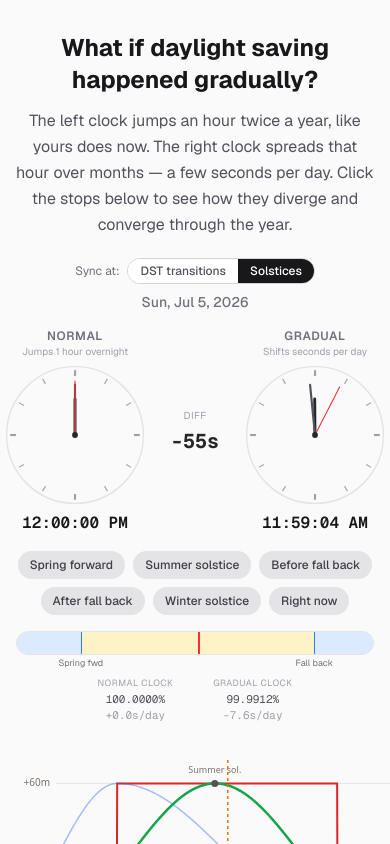
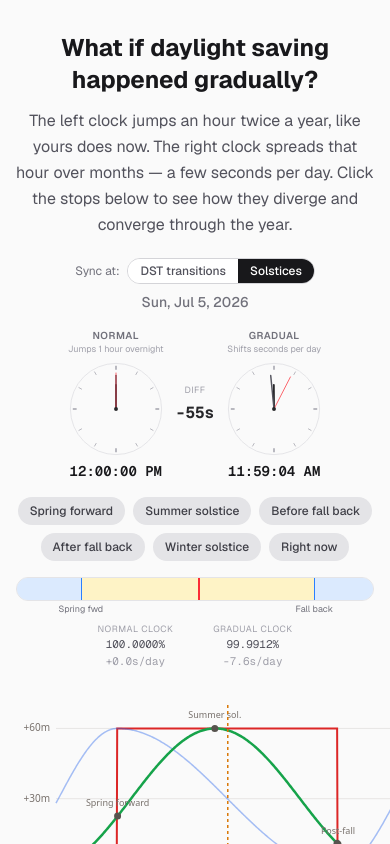
Before and after one commit to johndimm/gradual-daylight-saving, a Next.js app: page / in a window 390 px wide. Shown: the top 844 px of the page. Built offline with nearby package versions, Linux system fonts and the light colour scheme.

Commit message:
narrow screen

```diff
--- a/app/page.tsx
+++ b/app/page.tsx
@@ -174,18 +174,18 @@ function ClockFace({ time, label, subtitle }: { time: Date; label: string; subti
   const hourAngle = ((hours + minutes / 60) / 12) * 360;
 
   return (
-    <div className="flex flex-col items-center gap-1">
+    <div className="flex flex-col items-center gap-1 min-w-0">
       <div className="text-center">
-        <div className="text-xs font-semibold uppercase tracking-wider text-zinc-500 dark:text-zinc-400">
+        <div className="text-[10px] sm:text-xs font-semibold uppercase tracking-wider text-zinc-500 dark:text-zinc-400">
           {label}
         </div>
         {subtitle && (
-          <div className="text-[10px] text-zinc-400 dark:text-zinc-500">
+          <div className="text-[9px] sm:text-[10px] text-zinc-400 dark:text-zinc-500">
             {subtitle}
           </div>
         )}
       </div>
-      <svg viewBox="0 0 200 200" className="w-36 h-36 sm:w-48 sm:h-48">
+      <svg viewBox="0 0 200 200" className="w-24 h-24 sm:w-48 sm:h-48">
         <circle
           cx="100"
           cy="100"
@@ -251,7 +251,7 @@ function ClockFace({ time, label, subtitle }: { time: Date; label: string; subti
           className="fill-zinc-800 dark:fill-zinc-200"
         />
       </svg>
-      <div className="text-base font-mono font-semibold tabular-nums text-zinc-900 dark:text-zinc-100">
+      <div className="text-sm sm:text-base font-mono font-semibold tabular-nums text-zinc-900 dark:text-zinc-100">
         {formatTime(time)}
       </div>
     </div>
@@ -799,13 +799,13 @@ export default function Home() {
       </div>
 
       {/* Clocks + difference */}
-      <div className="flex items-center justify-center gap-6 sm:gap-14 px-4 py-4">
+      <div className="flex items-center justify-center gap-3 sm:gap-14 px-4 py-4">
         <ClockFace time={simDate} label="Normal" subtitle="Jumps 1 hour overnight" />
-        <div className="flex flex-col items-center gap-1">
-          <div className="text-[10px] uppercase tracking-wider text-zinc-400 dark:text-zinc-500">
+        <div className="flex flex-col items-center gap-1 shrink-0">
+          <div className="text-[9px] sm:text-[10px] uppercase tracking-wider text-zinc-400 dark:text-zinc-500">
             Diff
           </div>
-          <div className="text-xl font-mono font-bold tabular-nums text-zinc-800 dark:text-zinc-200">
+          <div className="text-base sm:text-xl font-mono font-bold tabular-nums text-zinc-800 dark:text-zinc-200">
             {formatOffsetSeconds(offsetMs)}
           </div>
         </div>
```
